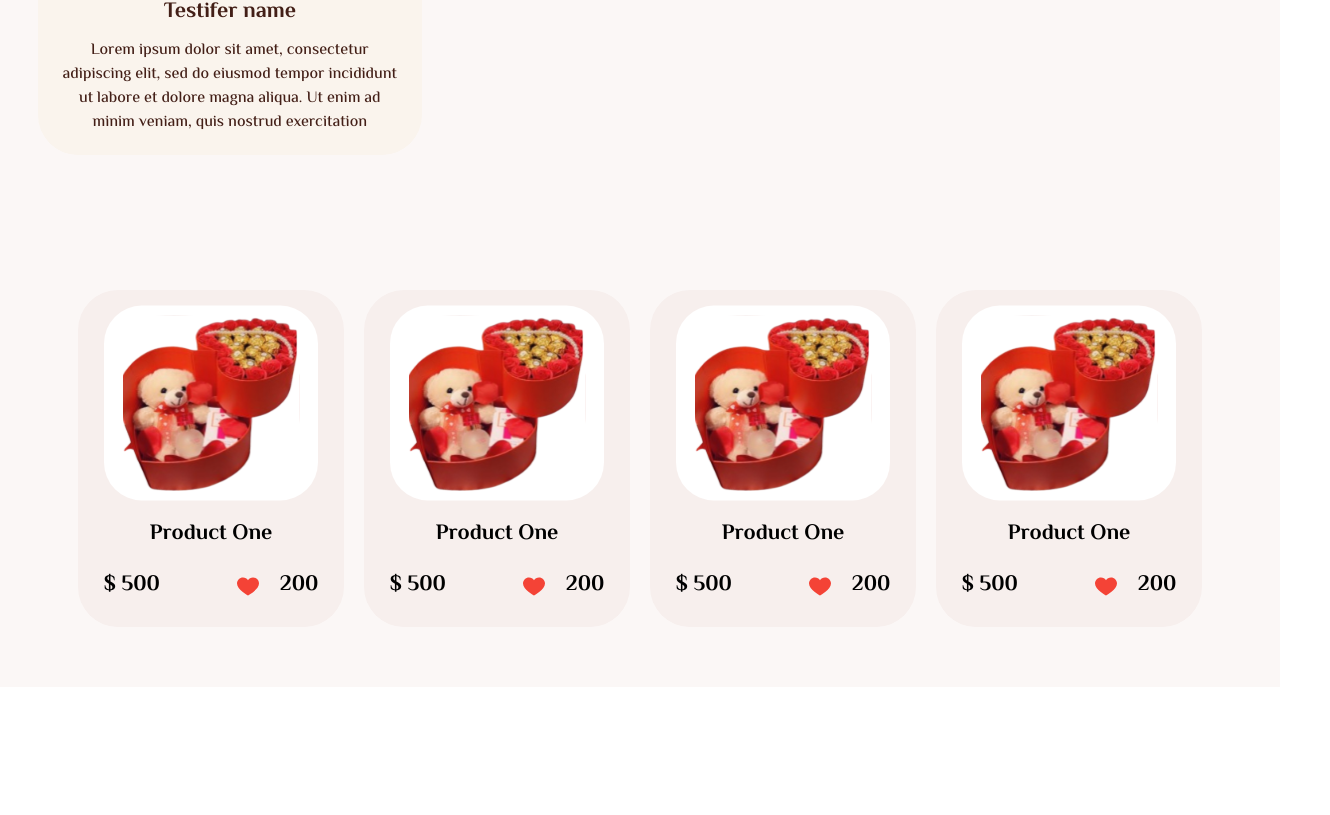
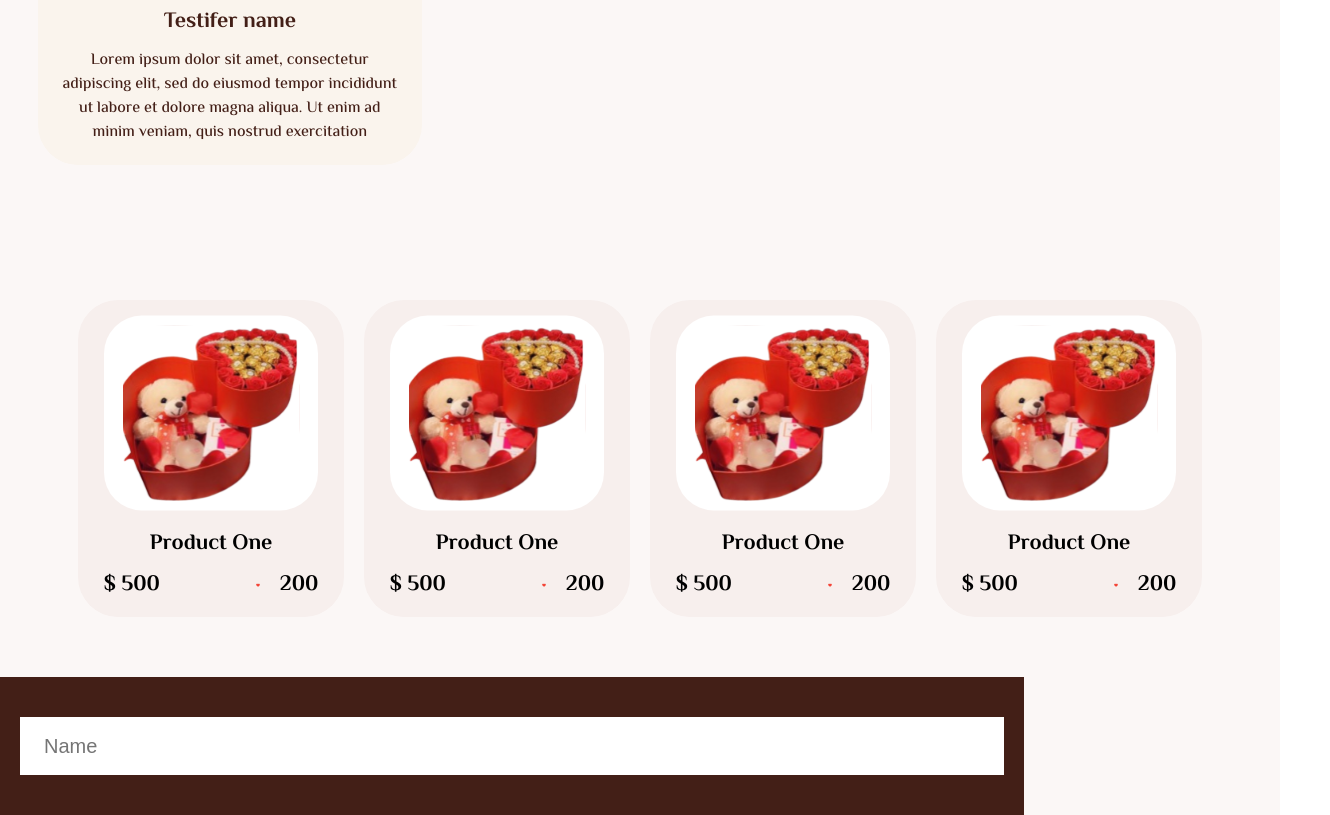
Before and after one commit to carrington-115/eb-plush-box, a React (Vite) app: page /test in a window 1280 px wide. Shown: the part 1762-2577 px from the top of the page, 1330 px wide, since content can reach past the window. Before the commit the page ends 2449 px from the top, so only its background shows below. Built offline with nearby package versions, Linux system fonts and the light colour scheme; a web font is replaced by a local one.

Commit message:
~ completed the simple input css properties

```diff
--- /dev/null
+++ b/src/app/design/inputStyle.css
@@ -0,0 +1,29 @@
+* {
+  padding: 0;
+  margin: 0;
+  box-sizing: border-box;
+}
+
+.simple-input {
+  background-color: white;
+  display: flex;
+  padding: 15px 10px 15px 24px;
+  width: 100%;
+}
+.simple-input input {
+  border: none;
+  outline: none;
+  font-size: 20px;
+  font-style: normal;
+  font-weight: 500;
+  line-height: 28px;
+  width: 100%;
+}
+.multiline-input {
+}
+.search-input {
+}
+.checkbox-input {
+}
+.dropdown-input {
+}
--- /dev/null
+++ b/src/components/atoms/UserInput.tsx
@@ -0,0 +1,99 @@
+import { useEffect, useState } from "react";
+import "../../app/design/inputStyle.css";
+import { IoIosSearch } from "react-icons/io";
+import { IoMdClose } from "react-icons/io";
+
+interface inputFieldType {
+  type: string;
+  inputType: string;
+  placeholder?: string;
+  inputName: string;
+  dropDown?: dropDownValues;
+}
+
+type dropDownValues = {
+  dropDownName: string;
+  dropDownValues: string[];
+};
+
+function UserInput({
+  type,
+  placeholder,
+  inputType,
+  inputName,
+  dropDown,
+}: inputFieldType) {
+  const [searchValue, setSearchValue] = useState<string>("");
+  const [onSearch, setOnSearch] = useState<boolean>(false);
+
+  useEffect(() => {
+    function checkIfUserSearch() {
+      if (searchValue !== "") {
+        setOnSearch(true);
+      } else {
+        setOnSearch(false);
+      }
+    }
+    checkIfUserSearch();
+  }, [searchValue]);
+
+  if (type === "simple") {
+    return (
+      <div className="simple-input">
+        <input type={inputType} name={inputName} placeholder={placeholder} />
+      </div>
+    );
+  } else if (type === "multiline") {
+    return (
+      <div className="multiline-input">
+        <textarea rows={5} name={inputName} placeholder={placeholder} />
+      </div>
+    );
+  } else if (type === "search") {
+    return (
+      <div className="search-input">
+        <div className="input-section">
+          <input
+            type="text"
+            name={inputName}
+            placeholder="Search"
+            value={searchValue}
+            onChange={(e) => setSearchValue(e.target.value)}
+          />
+          <span className="search-icon">
+            {onSearch ? (
+              <IoMdClose fill="rgba(67, 31, 23, 1)" />
+            ) : (
+              <IoIosSearch fill="rgba(67, 31, 23, 1)" />
+            )}
+          </span>
+        </div>
+      </div>
+    );
+  } else if (type === "checkbox") {
+    return (
+      <div className="checkbox-input">
+        <input type="checkbox" />
+        <label htmlFor={inputName}>{placeholder}</label>
+      </div>
+    );
+  } else if (type === "dropdown") {
+    return (
+      <div className="dropdown-input">
+        <select name={dropDown?.dropDownName}>
+          {dropDown?.dropDownValues.map((content, index) => (
+            <option key={index} value={content}>
+              {content}
+            </option>
+          ))}
+        </select>
+      </div>
+    );
+  } else if (type === "rate") {
+    return <></>;
+  } else if (type === "card") {
+    return <></>;
+  }
+  return;
+}
+export default UserInput;
--- a/src/components/atoms/index.ts
+++ b/src/components/atoms/index.ts
@@ -1,5 +1,6 @@
 import LoginDefSection from "./LoginDefSection";
 import Button from "./Button";
 import HeaderLink from "./HeaderLink";
+import UserInput from "./UserInput";
 
-export { LoginDefSection, Button, HeaderLink };
+export { LoginDefSection, Button, HeaderLink, UserInput };
--- a/src/components/organisms/ProductGridSection.tsx
+++ b/src/components/organisms/ProductGridSection.tsx
@@ -12,7 +12,7 @@
 
   useEffect(() => {
     window.addEventListener("resize", () =>
-      setIsSmallScreen(window.matchMedia("(max-width: 600px)").matches)
+      setIsSmallScreen(window.matchMedia("(max-width: 599px)").matches)
     );
   }, [isSmallScreen]);
 
--- a/src/components/pages/TestPage.tsx
+++ b/src/components/pages/TestPage.tsx
@@ -8,6 +8,7 @@
 } from "../molecules";
 import { personOne, productOne } from "../../assets";
 import { ProductGridSection } from "../organisms";
+import { UserInput } from "../atoms";
 
 function TestPage() {
   return (
@@ -73,6 +74,23 @@
           likes={200}
         />
       </ProductGridSection>
+      <div
+        style={{
+          width: "80%",
+          display: "flex",
+          flexDirection: "column",
+          alignItems: "center",
+          backgroundColor: "rgba(67, 31, 23, 1)",
+          padding: "40px 20px",
+        }}
+      >
+        <UserInput
+          type="simple"
+          placeholder="Name"
+          inputType="text"
+          inputName="name"
+        />
+      </div>
     </Container>
   );
 }
```
